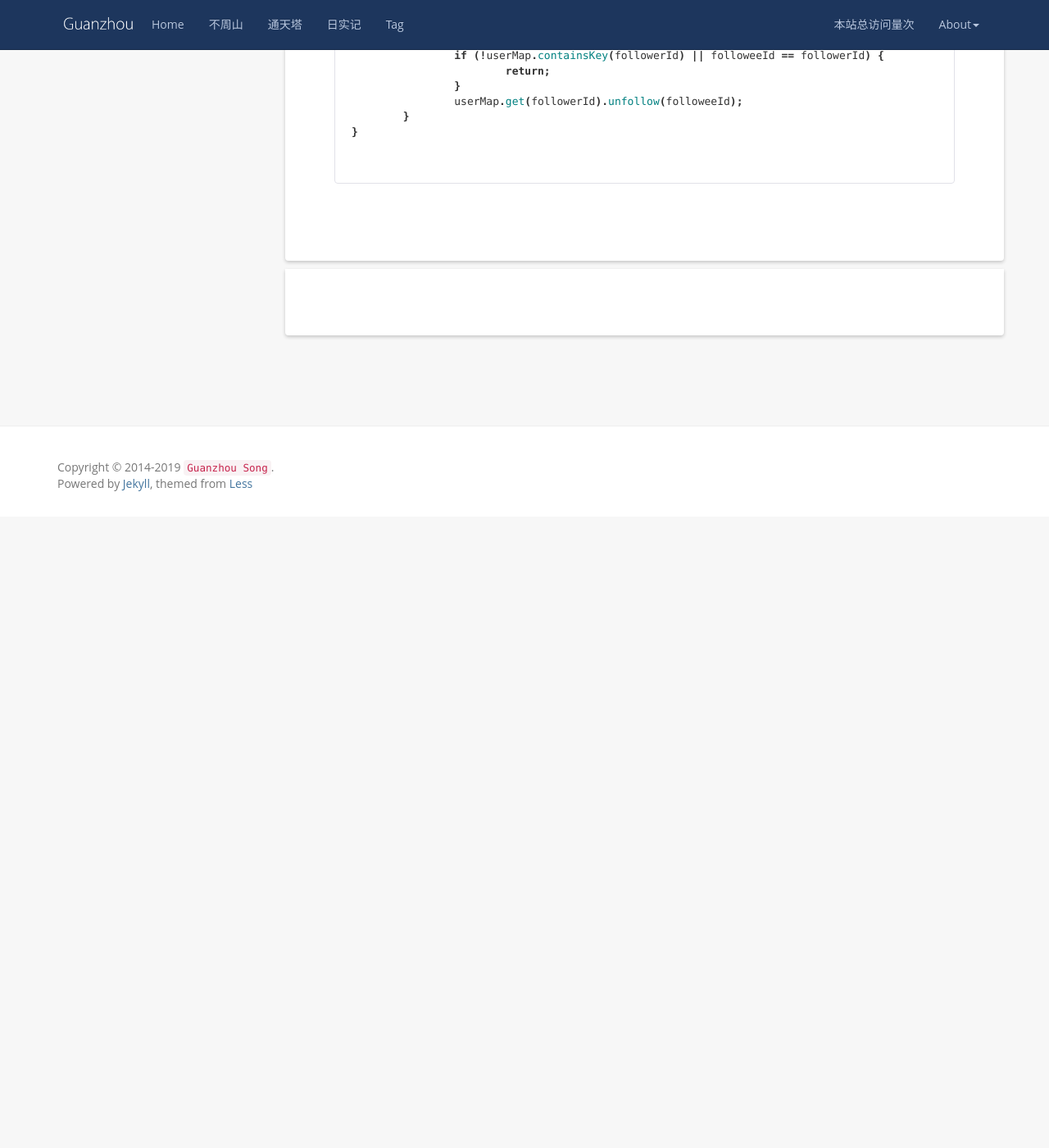
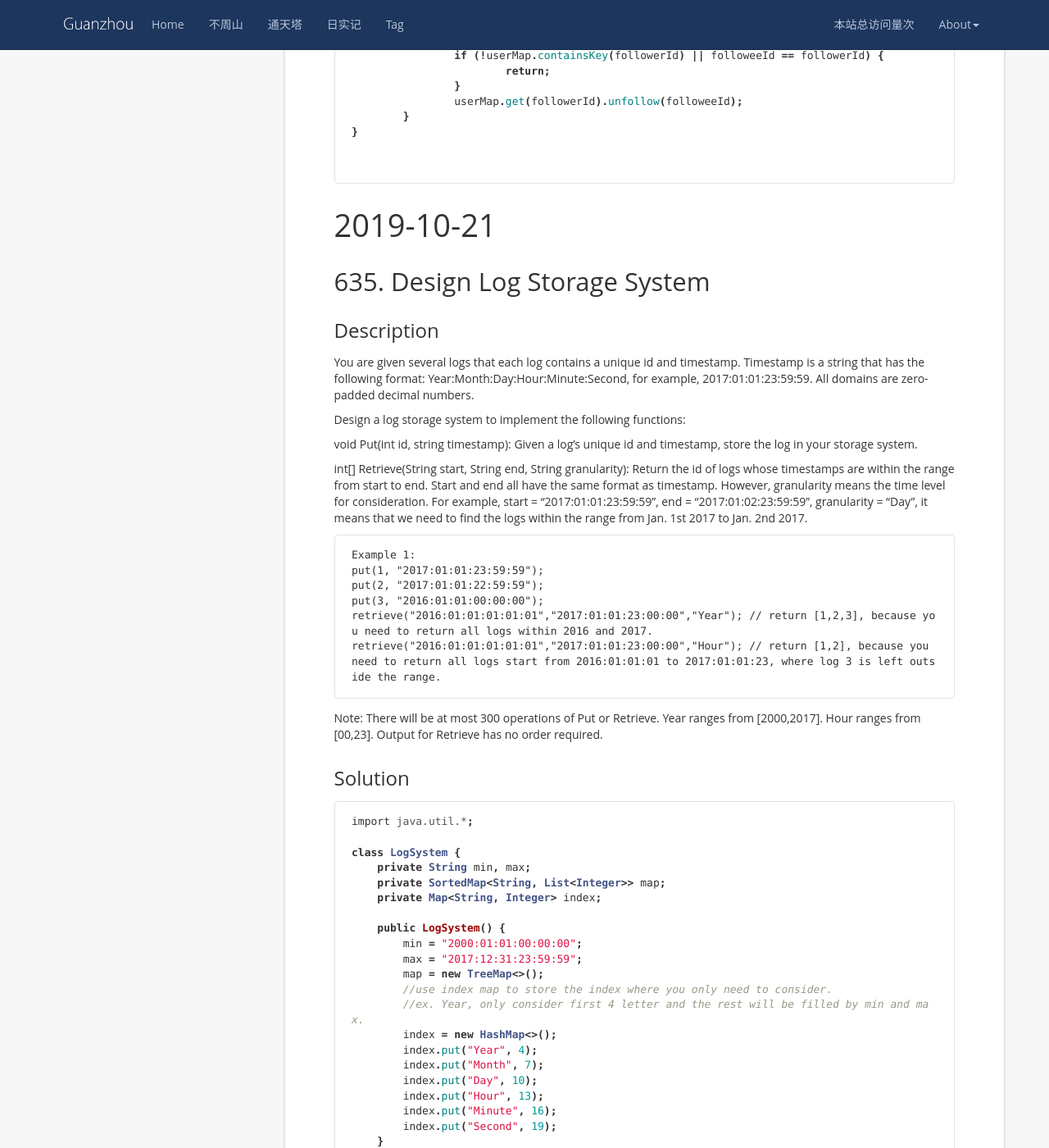
Before and after one commit to wangsimin04/GuanzhouSong.github.io, a Jekyll site: the page built from _posts/2019-10-01-LeetCode.md, in a window 1280 px wide and 1400 px high, scrolled down 27108 px. Shown: the whole window at 82% size. Built offline with Jekyll 4.4.1, drawn with Linux system fonts in a browser that asks for light colours; nearby versions of some CDN libraries; comment, search, counter and statistics services are not loaded; before the commit the page ends 27738 px from its top, so only the background shows below that; some of the changed text lies outside the part shown.

Commit message:
Update 2019-10-01-LeetCode.md

````diff
--- a/_posts/2019-10-01-LeetCode.md
+++ b/_posts/2019-10-01-LeetCode.md
@@ -1312,3 +1312,83 @@ class Twitter {
 
 
 ```
+
+
+
+# 2019-10-21
+## 635. Design Log Storage System
+### Description
+You are given several logs that each log contains a unique id and timestamp. Timestamp is a string that has the following format: Year:Month:Day:Hour:Minute:Second, for example, 2017:01:01:23:59:59. All domains are zero-padded decimal numbers.
+
+Design a log storage system to implement the following functions:
+
+void Put(int id, string timestamp): Given a log's unique id and timestamp, store the log in your storage system.
+
+
+int[] Retrieve(String start, String end, String granularity): Return the id of logs whose timestamps are within the range from start to end. Start and end all have the same format as timestamp. However, granularity means the time level for consideration. For example, start = "2017:01:01:23:59:59", end = "2017:01:02:23:59:59", granularity = "Day", it means that we need to find the logs within the range from Jan. 1st 2017 to Jan. 2nd 2017.
+
+```
+Example 1:
+put(1, "2017:01:01:23:59:59");
+put(2, "2017:01:01:22:59:59");
+put(3, "2016:01:01:00:00:00");
+retrieve("2016:01:01:01:01:01","2017:01:01:23:00:00","Year"); // return [1,2,3], because you need to return all logs within 2016 and 2017.
+retrieve("2016:01:01:01:01:01","2017:01:01:23:00:00","Hour"); // return [1,2], because you need to return all logs start from 2016:01:01:01 to 2017:01:01:23, where log 3 is left outside the range.
+```
+Note:
+There will be at most 300 operations of Put or Retrieve.
+Year ranges from [2000,2017]. Hour ranges from [00,23].
+Output for Retrieve has no order required.
+
+### Solution
+```java
+import java.util.*;
+
+class LogSystem {
+    private String min, max;
+    private SortedMap<String, List<Integer>> map;
+    private Map<String, Integer> index;
+
+    public LogSystem() {
+        min = "2000:01:01:00:00:00";
+        max = "2017:12:31:23:59:59";
+        map = new TreeMap<>();
+        //use index map to store the index where you only need to consider.
+        //ex. Year, only consider first 4 letter and the rest will be filled by min and max.
+        index = new HashMap<>();
+        index.put("Year", 4);
+        index.put("Month", 7);
+        index.put("Day", 10);
+        index.put("Hour", 13);
+        index.put("Minute", 16);
+        index.put("Second", 19);
+    }
+
+    public void put(int id, String timestamp) {
+        if (!map.containsKey(timestamp)) map.put(timestamp, new ArrayList<Integer>());
+        map.get(timestamp).add(id);
+    }
+
+    public List<Integer> retrieve(String s, String e, String gra) {
+        int idx = index.get(gra);
+        String start = s.substring(0, idx) + min.substring(idx);
+        //sortedmap.submap will exclude end, so add a tail "1" will result the returned submap
+        //include the actual end but not larger than the last timestamp.
+        String end = e.substring(0, idx) + max.substring(idx) + "1";
+        SortedMap<String, List<Integer>> subMap = map.subMap(start, end);
+        List<Integer> res = new ArrayList<>();
+        for (List<Integer> l : subMap.values()) {
+            res.addAll(l);
+        }
+        return res;
+    }
+}
+
+/**
+ * Your LogSystem object will be instantiated and called as such:
+ * LogSystem obj = new LogSystem();
+ * obj.put(id,timestamp);
+ * List<Integer> param_2 = obj.retrieve(s,e,gra);
+ */
+
+```
````
